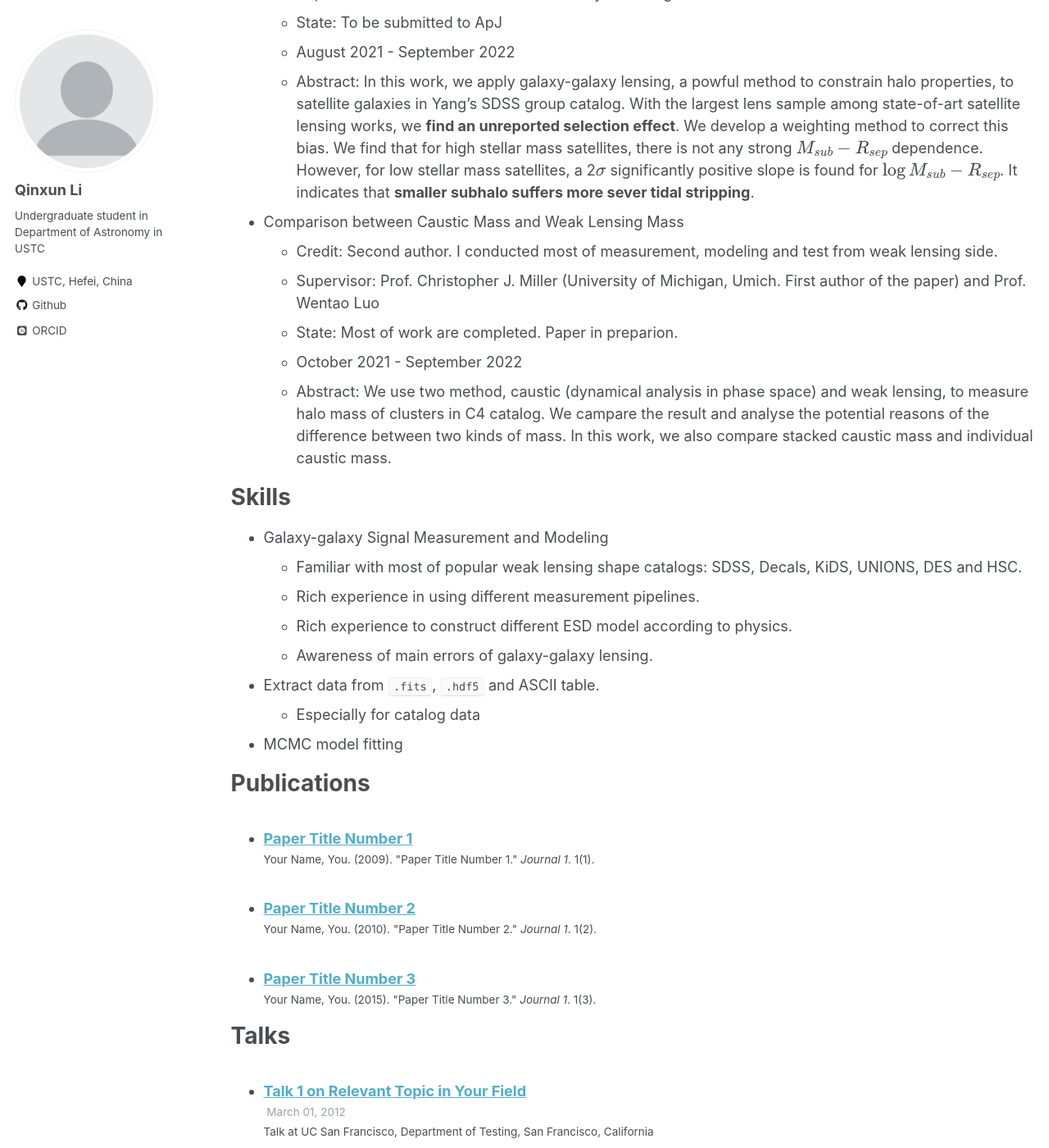
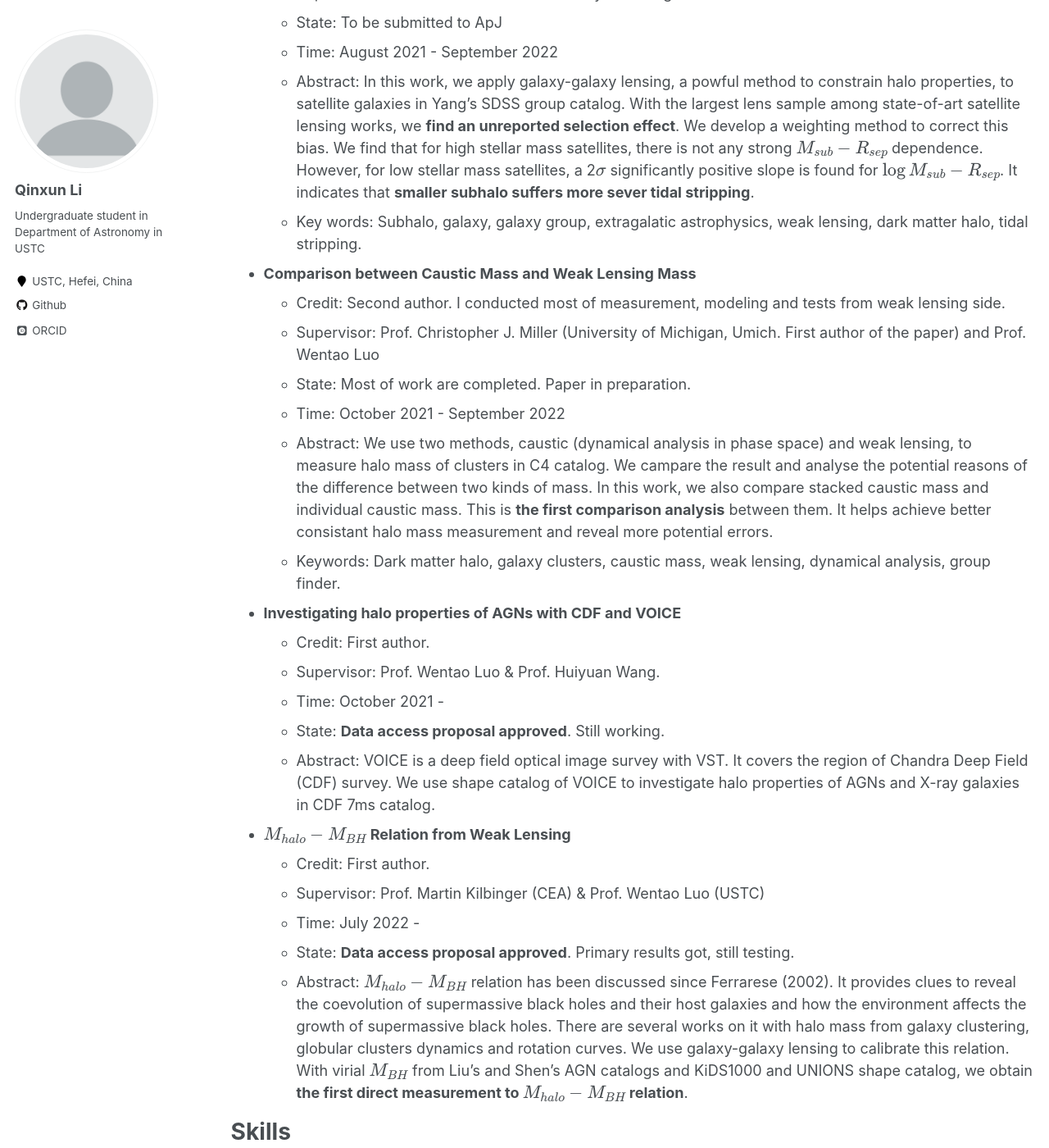
Before and after one commit to qxli2333/qxli2333.github.io, a Jekyll site: the page built from _pages/cv.md, in a window 1280 px wide and 1400 px high, scrolled down 511 px. Shown: the whole window at 82% size. Built offline with Jekyll 4.4.1, drawn with Linux system fonts in a browser that asks for light colours; some web fonts are replaced; formulas are drawn with MathJax 3.

Commit message:
modified:   _pages/cv.md

```diff
--- a/_pages/cv.md
+++ b/_pages/cv.md
@@ -18,19 +18,35 @@ Education
 
 Research experience
 ======
-* Subhalo Properties From SDSS Satellte Lensing
+* **Subhalo Properties From SDSS Satellte Lensing**
   * Credit: First author
   * Supervisor: Prof. Wentao Luo and Prof. Huiyuan Wang
   * State: To be submitted to ApJ
-  * August 2021 - September 2022
+  * Time: August 2021 - September 2022
   * Abstract: In this work, we apply galaxy-galaxy lensing, a powful method to constrain halo properties, to satellite galaxies in Yang's SDSS group catalog. With the largest lens sample among state-of-art satellite lensing works, we **find an unreported selection effect**. We develop a weighting method to correct this bias. We find that for high stellar mass satellites, there is not any strong $M_{sub}-R_{sep}$ dependence. However, for low stellar mass satellites, a 2$\sigma$ significantly positive slope is found for $\log M_{sub}-R_{sep}$. It indicates that **smaller subhalo suffers more sever tidal stripping**.
+  * Key words: Subhalo, galaxy, galaxy group, extragalatic astrophysics, weak lensing, dark matter halo, tidal stripping.
 
-* Comparison between Caustic Mass and Weak Lensing Mass
-  * Credit: Second author. I conducted most of measurement, modeling and test from weak lensing side.
+* **Comparison between Caustic Mass and Weak Lensing Mass**
+  * Credit: Second author. I conducted most of measurement, modeling and tests from weak lensing side.
   * Supervisor: Prof. Christopher J. Miller (University of Michigan, Umich. First author of the paper) and Prof. Wentao Luo
-  * State: Most of work are completed. Paper in preparion.
-  * October 2021 - September 2022
-  * Abstract: We use two method, caustic (dynamical analysis in phase space) and weak lensing, to measure halo mass of clusters in C4 catalog. We campare the result and analyse the potential reasons of the difference between two kinds of mass. In this work, we also compare stacked caustic mass and individual caustic mass.
+  * State: Most of work are completed. Paper in preparation.
+  * Time: October 2021 - September 2022
+  * Abstract: We use two methods, caustic (dynamical analysis in phase space) and weak lensing, to measure halo mass of clusters in C4 catalog. We campare the result and analyse the potential reasons of the difference between two kinds of mass. In this work, we also compare stacked caustic mass and individual caustic mass. This is **the first comparison analysis** between them. It helps achieve better consistant halo mass measurement and reveal more potential errors.
+  * Keywords: Dark matter halo, galaxy clusters, caustic mass, weak lensing, dynamical analysis, group finder.
+
+* **Investigating halo properties of AGNs with CDF and VOICE**
+  * Credit: First author.
+  * Supervisor: Prof. Wentao Luo & Prof. Huiyuan Wang.
+  * Time: October 2021 -
+  * State: **Data access proposal approved**. Still working.
+  * Abstract: VOICE is a deep field optical image survey with VST. It covers the region of Chandra Deep Field (CDF) survey. We use shape catalog of VOICE to investigate halo properties of AGNs and X-ray galaxies in CDF 7ms catalog.
+
+* **$M_{halo}-M_{BH}$ Relation from Weak Lensing**
+  * Credit: First author.
+  * Supervisor: Prof. Martin Kilbinger (CEA) & Prof. Wentao Luo (USTC)
+  * Time: July 2022 -
+  * State: **Data access proposal approved**. Primary results got, still testing.
+  * Abstract: $M_{halo}-M_{BH}$ relation has been discussed since Ferrarese (2002). It provides clues to reveal the coevolution of supermassive black holes and their host galaxies and how the environment affects the growth of supermassive black holes. There are several works on it with halo mass from galaxy clustering, globular clusters dynamics and rotation curves. We use galaxy-galaxy lensing to calibrate this relation. With virial $M_{BH}$ from Liu's and Shen's AGN catalogs and KiDS1000 and UNIONS shape catalog, we obtain **the first direct measurement to  $M_{halo}-M_{BH}$ relation**.
 
 
 Skills
```
